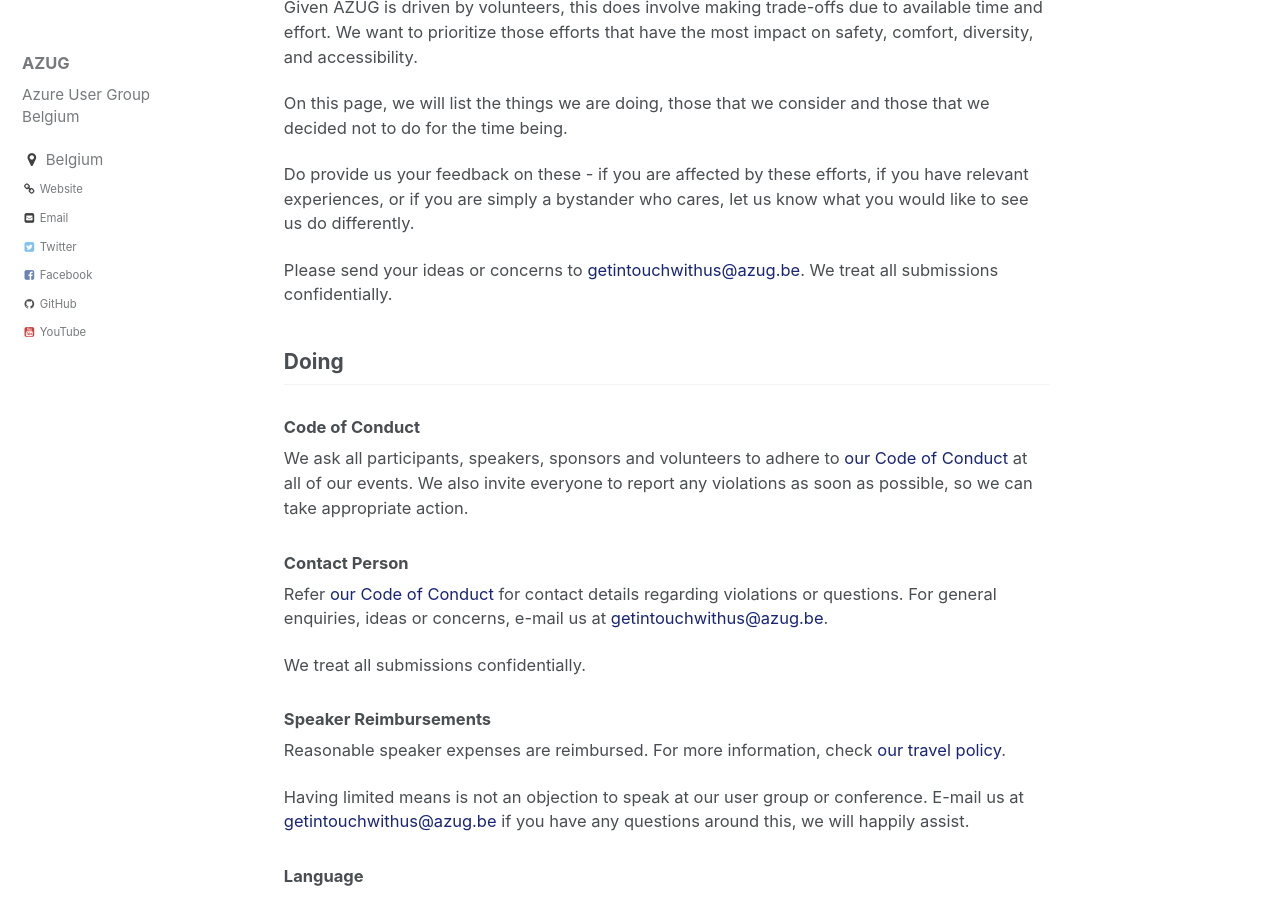
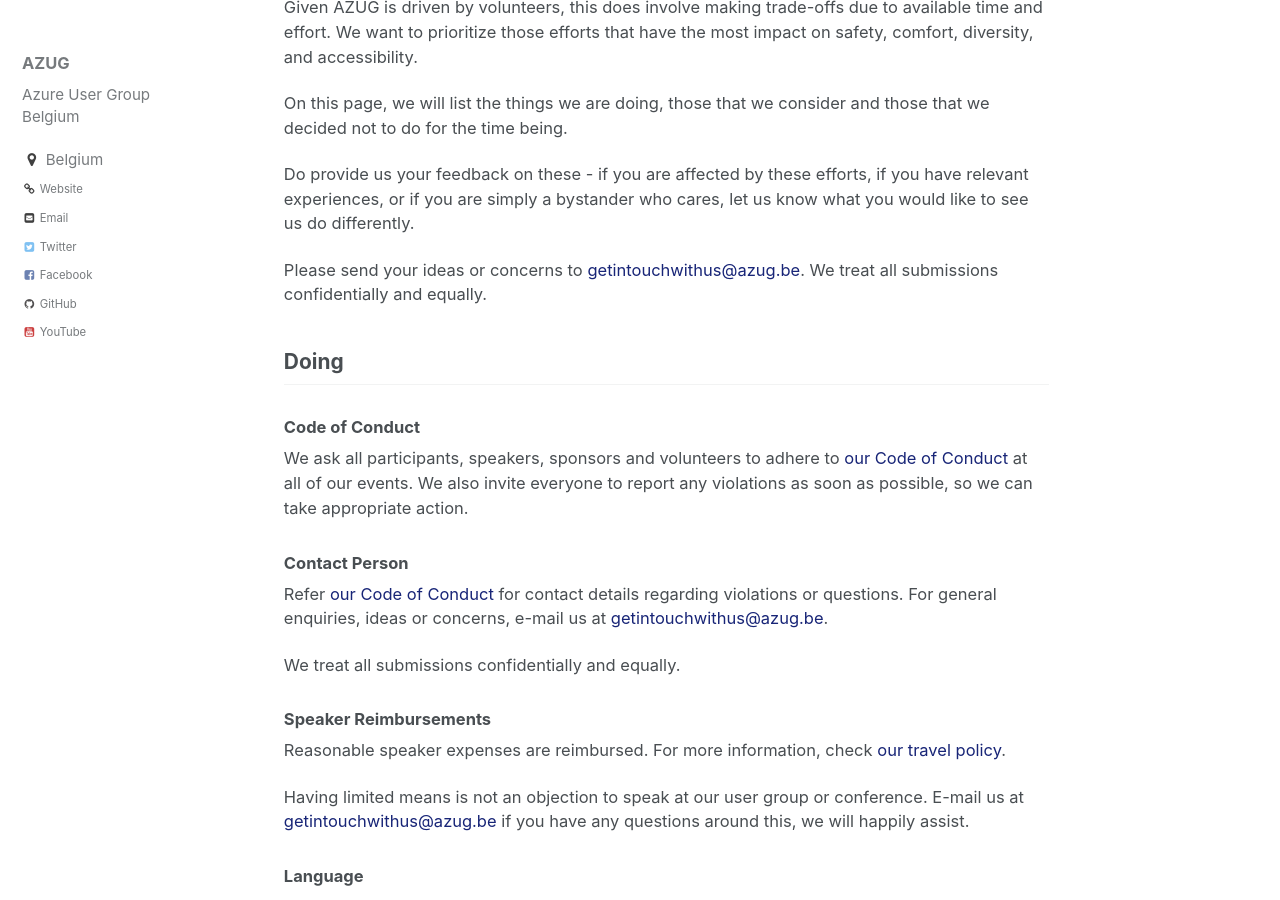
Before and after one commit to AzugBe/azugbe.github.io, a Jekyll site: the page built from _pages/inclusiveness-diversity-accessibility.md, in a window 1280 px wide and 900 px high, scrolled down 326 px. Built offline with Jekyll 4.4.1, drawn with Linux system fonts in a browser that asks for light colours; comment, search, counter and statistics services are not loaded.

Commit message:
Update inclusiveness-diversity-accessibility.md

```diff
--- a/_pages/inclusiveness-diversity-accessibility.md
+++ b/_pages/inclusiveness-diversity-accessibility.md
@@ -13,7 +13,7 @@ On this page, we will list the things we are doing, those that we consider and t
 
 Do provide us your feedback on these - if you are affected by these efforts, if you have relevant experiences, or if you are simply a bystander who cares, let us know what you would like to see us do differently.
 
-Please send your ideas or concerns to [getintouchwithus@azug.be](getintouchwithus@azug.be). We treat all submissions confidentially.
+Please send your ideas or concerns to [getintouchwithus@azug.be](getintouchwithus@azug.be). We treat all submissions confidentially and equally.
 
 ## Doing
 
@@ -26,7 +26,7 @@ We ask all participants, speakers, sponsors and volunteers to adhere to [our Cod
 Refer [our Code of Conduct](https://www.azug.be/code-of-conduct) for contact details regarding violations or questions.
 For general enquiries, ideas or concerns, e-mail us at [getintouchwithus@azug.be](getintouchwithus@azug.be).
 
-We treat all submissions confidentially.
+We treat all submissions confidentially and equally.
 
 ### Speaker Reimbursements
 
```
